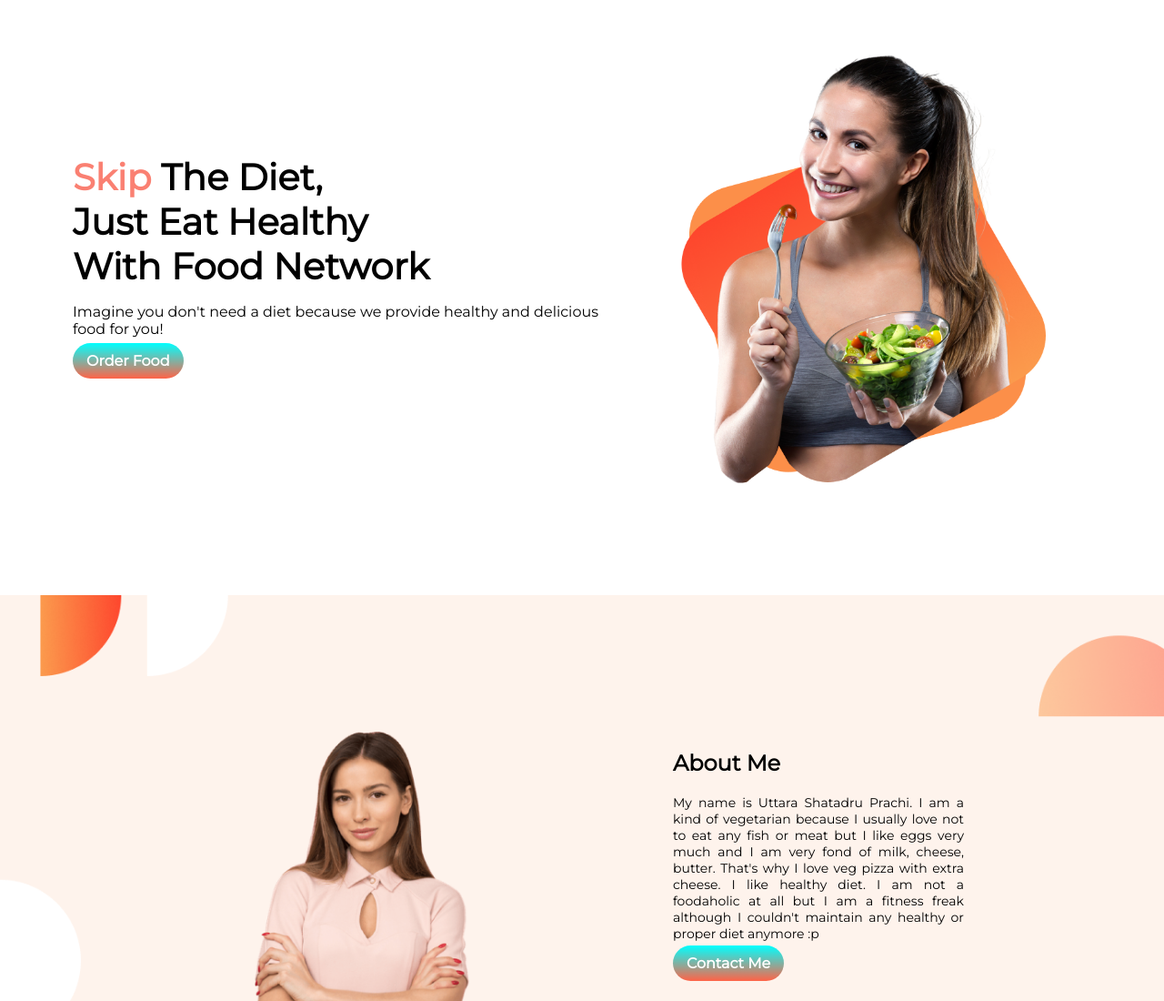
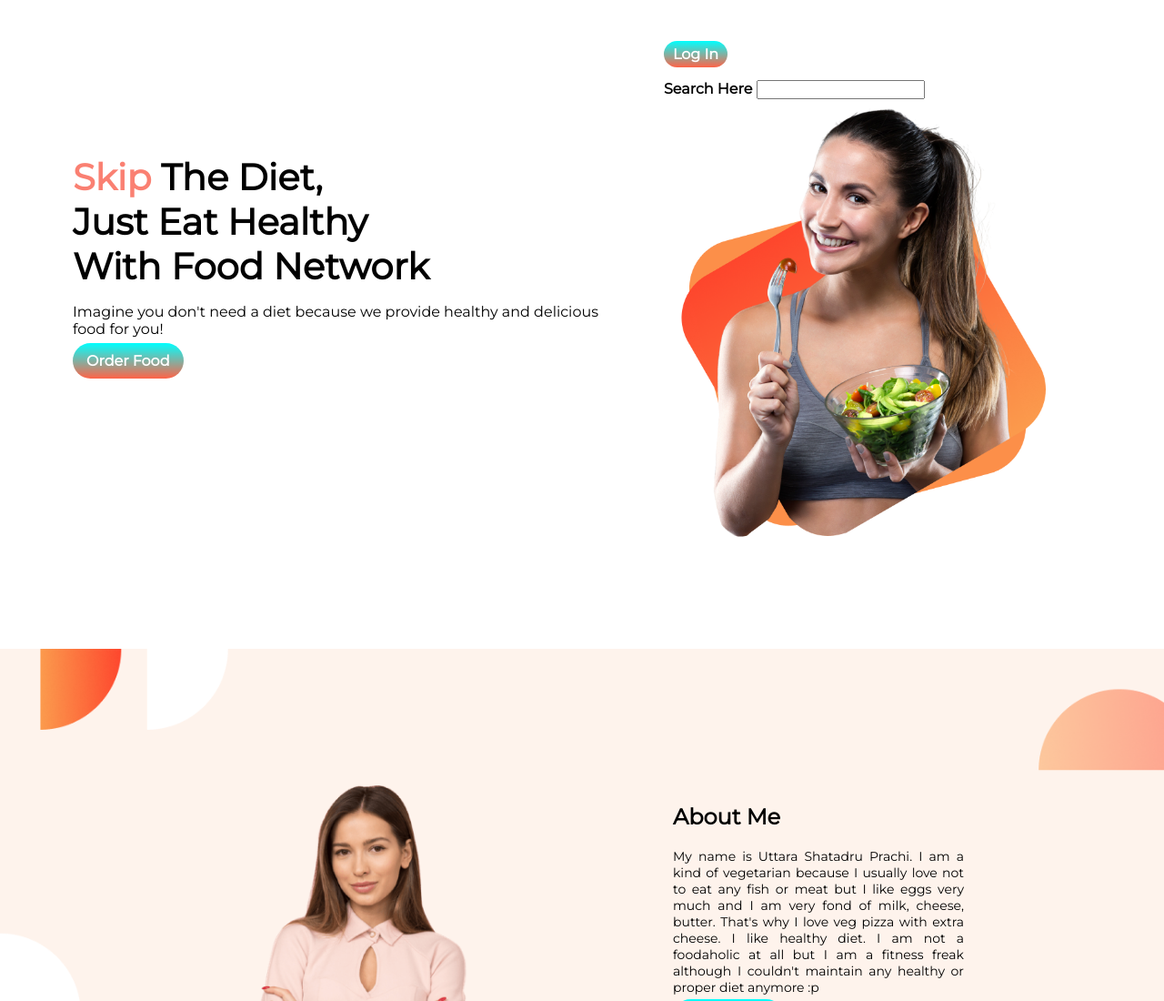
Before and after one commit to uttarasprachi/food-network, a plain HTML site: page index.html in a window 1280 px wide. Shown: the top 1100 px of the page at 91% size. Drawn offline with Linux system fonts and the light colour scheme.

Commit message:
login button added

```diff
--- a/index.html
+++ b/index.html
@@ -20,6 +20,9 @@
             <a class="link-button" target="_blank" href="https://m.dominos.com.bd/menu">Order Food</a>
         </div>
         <div class="half-width">
+            <a class="login-button"target="_blank"href="https://www.google.com/gmail/">Log In</a> <br><br>
+            <label class="word-color login"for="src"><b>Search Here</b></label>
+            <input class="login"id="src"type="serach">
             <img src="food-network-main/images/female/Group 8425.png" alt="">
         </div>
     </section>
--- a/style.css
+++ b/style.css
@@ -20,6 +20,15 @@ h1{
     text-decoration: none;
     background-image: linear-gradient(#00ffff, tomato);
     padding: 10px 15px;
+    color: white;
+    font-weight: 700;
+    border-radius: 20px;
+}
+
+.login-button{
+    text-decoration: none;
+    background-image: linear-gradient(#00ffff, tomato);
+    padding: 5px 10px;
     color: white;
     font-weight: 700;
     border-radius: 20px;
```
